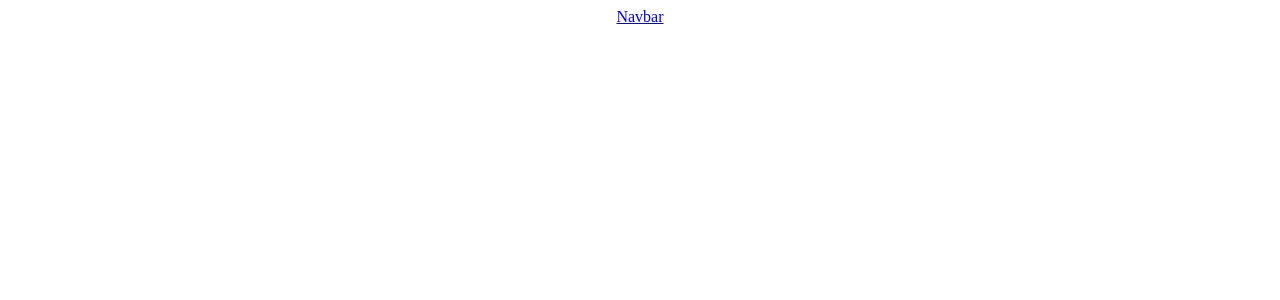
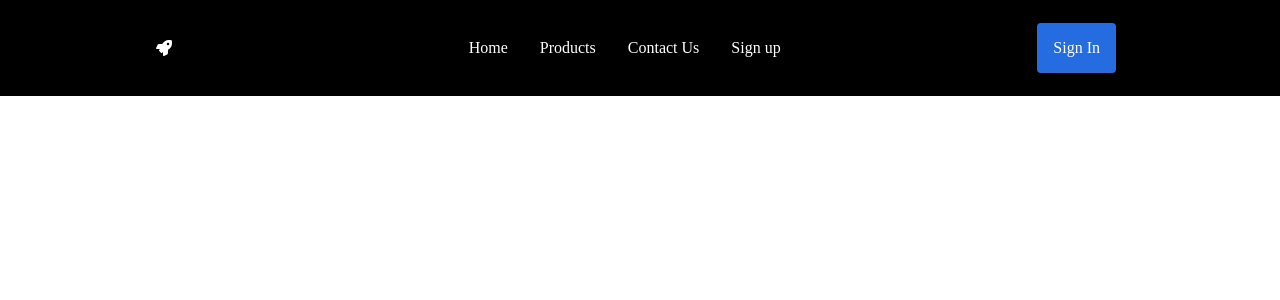
Before and after one commit to pr1y4n5h/AstroMart, a React (Create React App) app in the folder astromart/: page / in a window 1280 px wide. Shown: the top 300 px of the page. Built offline with nearby package versions, Linux system fonts and the light colour scheme.

Commit message:
initial commit

```diff
--- a/astromart/src/App.css
+++ b/astromart/src/App.css
@@ -1,6 +1,85 @@
-.App {
-  text-align: center;
+
+
+* {
+  margin: 0;
+  padding: 0;
 }
+
+nav {
+  height: 80px;
+  background: #000;
+  display: flex;
+  justify-content: space-between;
+  z-index: 10;
+  padding: 0.5rem calc((100vw - 1000px) / 2 );
+}
+
+.nav-burger {
+  display: none;
+  color: #fff;
+}
+
+.nav-menu {
+  display: flex;
+  align-items: center;
+  margin-right: -24px;
+}
+
+.nav-btn {
+  display: flex;
+  align-items: center;
+  margin-right:24px
+}
+
+.signin-btn {
+  background: #256ce1;
+  border-radius: 4px;
+  color: #fff;
+  text-decoration: none;
+  padding: 1rem 1rem;
+  border: none;
+  outline: none;
+  transition: all 0.2s ease-in-out;
+}
+
+.signin-btn:hover {
+    background: #fff;
+    color: #010606;
+    transition: all 0.2s ease-in-out;
+}
+
+
+
+
+
+
+
+
+
+
+
+@media screen and (max-width: 768px) {
+
+  .nav-burger  {
+  display: block;
+  cursor: pointer;
+  position: absolute;
+  font-size: 1.75rem;
+  top: 0;
+  right: 0;
+  transform: translate(-100%, 90%);
+  }
+
+  .nav-menu {
+  display: none;
+  }
+
+  .nav-btn {
+    display: none;
+  }
+
+}
+
 
 
 
--- a/astromart/src/App.js
+++ b/astromart/src/App.js
@@ -1,10 +1,14 @@
 import './App.css';
-import { Navbar } from './Components/Navbar'
+import { Navbar } from './Components/Navbar';
+import {Routes,Route} from "react-router-dom";
 
 export default function App() {
   return (
     <div className="App">
       <Navbar />
+      <Routes>
+        <Route path="/"> </Route>
+      </Routes>
     </div>
   );
 }
--- a/astromart/src/Components/Navbar.js
+++ b/astromart/src/Components/Navbar.js
@@ -2,32 +2,50 @@ import React from "react";
 import { NavLink } from "react-router-dom";
 import "../App.css";
 import {FaBars} from "react-icons/fa";
+import {FaRocket} from "react-icons/fa";
+
+const normalStyle = {
+    color: "#fff",
+    textDecoration: "none",
+    display: "flex",
+    alignItems: "center",
+    height: "100%",
+    padding: "0 1rem"
+}
 
 export function Navbar() {
     return (
     <>
-    <nav>
-    <NavLink to="/">
-    Navbar
+    <nav className="nav-main" >
+    <NavLink
+    to="/"
+    style={normalStyle}
+    activeStyle={{color: "#15cdfc"}}  >
+    <FaRocket />
     </NavLink>
-    {/* <Bars />
-    <NavMenu>
-        <NavLink to="/about" activeStyle>
-            About
+    <span className="nav-burger"> <FaBars /> </span>
+    <div className="nav-menu">
+        <NavLink to="/" end style={normalStyle} activeStyle={{color: "#15cdfc"}}>
+            Home
         </NavLink>
-        <NavLink to="/services" activeStyle>
-            Services
+        <NavLink to="/products" style={normalStyle} style={normalStyle} activeStyle={{color: "#15cdfc"}}>
+            Products
         </NavLink>
-        <NavLink to="/contact-us" activeStyle>
+        <NavLink to="/contact-us" style={normalStyle} activeStyle={{color: "#15cdfc"}}>
             Contact Us
         </NavLink>
-        <NavLink to="/sign-up" activeStyle>
+        <NavLink to="/sign-up" style={normalStyle} activeStyle={{color: "#15cdfc"}}>
             Sign up
         </NavLink>
-    </NavMenu>
-    <div>
+    </div>
+
+    <div className="nav-btn">
+    <NavLink className="signin-btn" to="/signin"> Sign In </NavLink>
+    </div>
+
+    {/* <NavBtn>
         <NavBtnLink to="/signin"> Sign In </NavBtnLink>
-    </div> */}
+    </NavBtn> */}
     </nav>
     </>
     )
```
